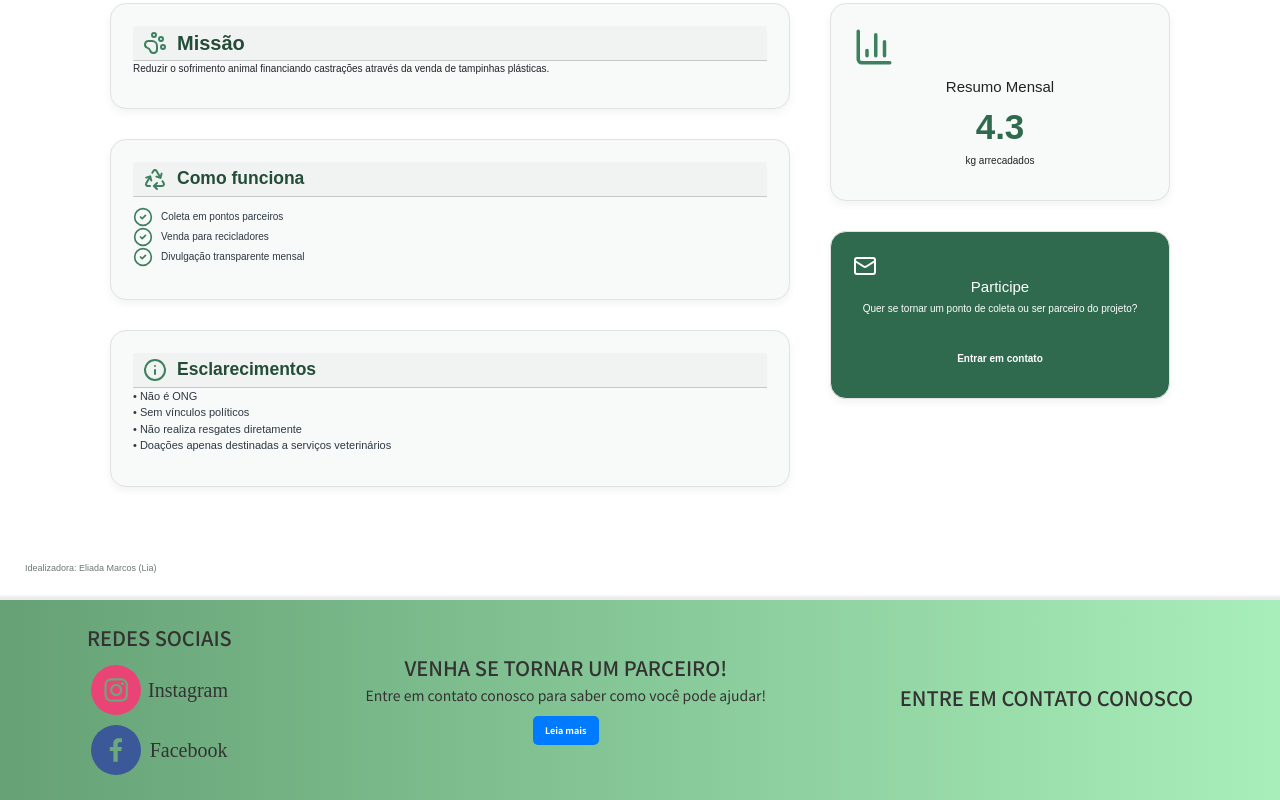
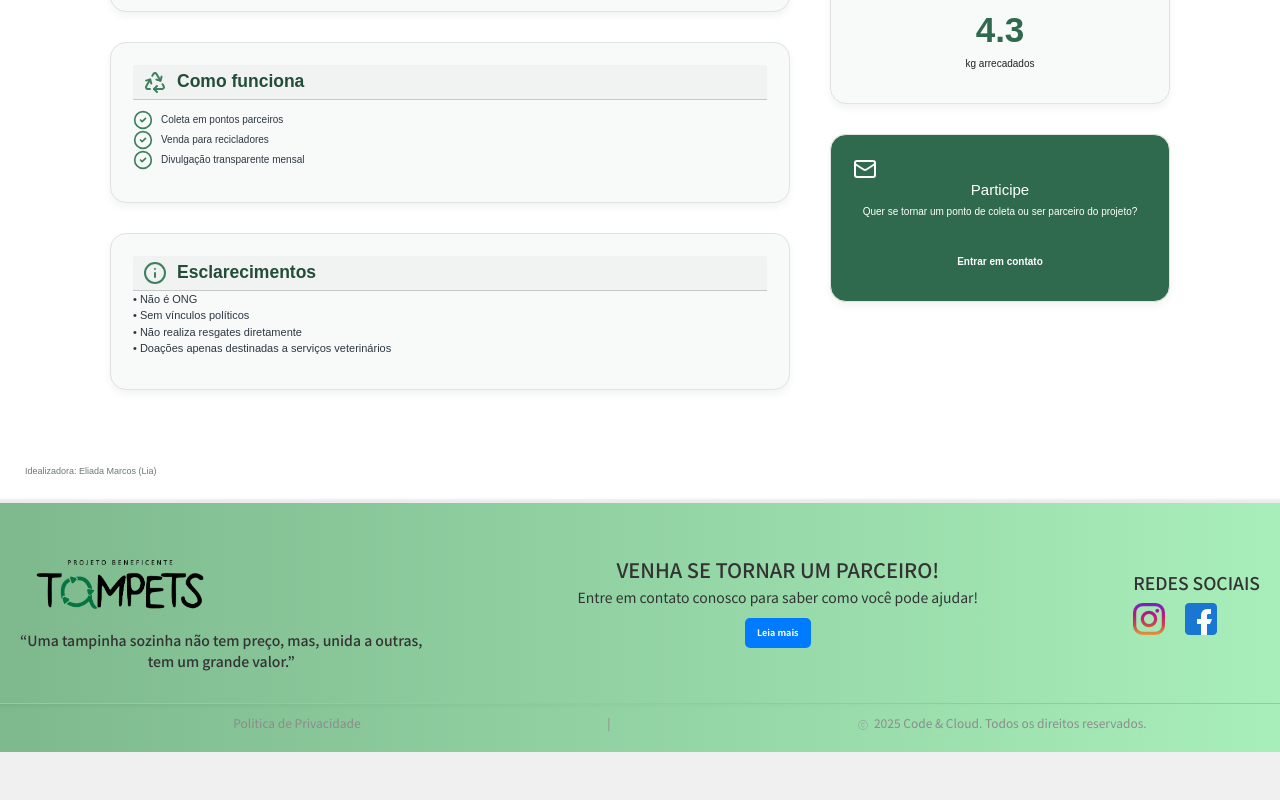
Before and after one commit to DaianeKCamargo/FATEC_ProjetoIntegrador2, a Next.js app: page /oProjeto in a window 1280 px wide. Shown: the part 395-1195 px from the top of the page. After the commit the page ends 1147 px from the top, so only its background shows below. Built offline with nearby package versions, Linux system fonts and the light colour scheme.

Commit message:
Footer e Copyright
- finalização footer [ideia inicial];
- finalização do copyright

```diff
--- a/src/Components/NavegationBar.tsx
+++ b/src/Components/Navbar/NavegationBar.tsx
@@ -8,6 +8,7 @@ import { FaBarsStaggered, FaXmark } from "react-icons/fa6";
 import { useState } from "react";
 import { BsPersonHeart } from "react-icons/bs";
 import { NavDropdown } from "react-bootstrap";
+import { RiLoginCircleLine } from "react-icons/ri";
 
 // Objeto de navegação da Navbar
 export function NavegationBar() {
@@ -82,7 +83,7 @@ export function NavegationBar() {
 
                 {/* Botão de Login/Cadastro para Desktop */}
                 <button className="loginCadastro" onClick={() => { router.push('/login'); }}>
-                    Login | Cadastro
+                   Login | Cadastro
                 </button>
 
 
@@ -152,6 +153,8 @@ export function NavegationBar() {
                         }
 
                         .loginCadastro {
+                            display: flex;
+                            justifity-direction: row;
                             margin-top: 1rem;
                             background: #FBBC04;
                             border: 0.1rem solid #ccc;
@@ -170,7 +173,7 @@ export function NavegationBar() {
                         }
 
 
-                        @media screen and (max-width: 768px) {
+                        @media (max-width: 768px) {
 
                             .navbar {
                                 justify-content: space-around;
--- /dev/null
+++ b/src/Components/copyright/index.tsx
@@ -0,0 +1,65 @@
+'use client';
+
+import { PiCopyrightThin } from "react-icons/pi";
+
+export default function Copyright() {
+    return (
+        <div className="direitos-autorais">
+            <div className="politicas">
+                <p>Politica de Privacidade</p>
+            </div>
+            <div className="divisor">
+                <p>|</p>
+            </div>
+            <div className="copyright" >
+                <p><PiCopyrightThin style={{ display: "inline-block", marginRight: "2px" }} /> 2025 Code & Cloud. Todos os direitos reservados.</p>
+            </div>
+
+
+            <style jsx>
+                {`
+                    .direitos-autorais {
+                        display: flex;
+                        flex-direction: row;
+                        justify-content: space-around;
+                        align-items: center;
+                        background: linear-gradient(to right, #35964f9c, #a8eebaff);
+                        border-top: solid 0.1rem #b5b5b5;
+                        padding: 1rem;
+                        color: #8c8c8c;
+                        font-size: 1.2rem;
+                    }
+
+                    .politicas {
+                        margin-left: 10rem;
+                        cursor: pointer;
+                    }
+
+                    .copyright {
+                        flex-direction: column;
+                    }
+
+                    @media (max-width: 768px) {
+                        .direitos-autorais {
+                            display: grid;
+                            grid-template-columns: repeat(2, 1fr);
+                            font-size: 0.7rem;
+                        }
+
+                        .divisor {
+                            display: none;
+                        }
+
+
+                        .copyright {
+                            border-left: 0.1rem solid;
+                            padding-left: 3.5rem;
+                        }
+                    }
+
+                `}
+            </style>
+        </div>
+    );
+
+}
--- a/src/Components/footer/index.tsx
+++ b/src/Components/footer/index.tsx
@@ -1,83 +1,81 @@
 'use client';
 
 import { Button } from "react-bootstrap";
+import { FaInstagram } from "react-icons/fa6";
+import { LiaFacebookSquare } from "react-icons/lia";
+import Image from "next/image";
 import { SocialIcon } from "react-social-icons";
 
 
 export default function Footer() {
     return (
         <div className="footer">
-            <div className="redes-sociais">
-                <h2> REDES SOCIAIS </h2>
-                <div className="instagram">
-                    <SocialIcon url="https://www.instagram.com/tampetsorocaba/" />
-                    <label htmlFor=""> Instagram </label>
-                </div>
-                <div className="facebook">
-                    <SocialIcon url="https://www.facebook.com/ProjetoTampets/" />
-                    <label htmlFor=""> Facebook </label>
-                </div>
+            <div className="logo-redes">
+                <Image className="logo" src="/logoTampetsOriginal.png" alt="Logo Tampets" width={200} height={300} priority />
+                <q>Uma tampinha sozinha não tem preço, mas, unida a outras, <br/>tem um grande valor.</q>
+
             </div>
 
             <div className="seja-parceiro">
                 <h2> VENHA SE TORNAR UM PARCEIRO! </h2>
-                <p>Entre em contato  conosco para saber como você pode ajudar!</p>
+                <p className="mensagem-parceiro">Entre em contato  conosco para saber como você pode ajudar!</p>
                 <button className="news-card-button">Leia mais</button>
 
             </div>
 
-            <div className="contato">
-                <h2>  ENTRE EM CONTATO CONOSCO </h2>
-
-
+            <div className="redes-sociais">
+                <div className="titulo">
+                    <h3> REDES SOCIAIS </h3>
+                </div>
+                <div className="icons">
+                    <Image className="instagram" src="/instagram.png" alt="instagram" width={32} height={32} priority />
+                    <Image className="facebook" src="/facebook.png" alt="facebook" width={32} height={32} priority />
+                </div>
             </div>
 
 
             <style jsx>
                 {`
                 .footer {
+                    dispaly: flex;
                     flex-direction: row;
-                    justify-content: space-around;
+                    justify-content: space-between;
                     align-items: center;
-                    background: linear-gradient(to right, #65a175ff, #a8eebaff);
-                    height: 20rem;
+                    background: linear-gradient(to right, #35964f9c, #a8eebaff);
+                    height: 25vh;
                     box-shadow: 0 0 0.2rem 0.4rem rgba(0,0,0,0.08);
                     padding: 2rem;
                     color: #333;
                 }
 
-                .redes-sociais {
+                // LOGO //
+                .logo-redes {
                     display: flex;
                     justify-content: center;
                     flex-direction: column;
+                    align-items: center;
+                    flex-grow: 1;
                 }
 
-                .instagram {
-                    display: flex;
-                    justify-content: space-around;
-                    align-items: center;
-                    font-family: instagram Sans;
-                    font-size: 2.0rem;
-                    margin-top: 1rem;
+                q {
+                    text-align: center;
+                    font-size: 1.4rem;
+                    font-weight: 500;
+                    margin-bottom: 2rem;
                 }
 
-                .facebook {
-                    display: flex;
-                    justify-content: space-around;
-                    align-items: center;
-                    font-family: facebook Sans;
-                    font-size: 2.0rem;
-                    margin-top: 1rem;
-                }
+
+                // SEJA PARCEIRO //
 
                 .seja-parceiro {
                     display: flex;
                     justify-content: center;
                     align-items: center;
                     flex-direction: column;
+                    flex-grow: 1;
                 }
 
-                p {
+                .mensagem-parceiro {
                     font-size: 1.4rem;
                 }
 
@@ -92,9 +90,43 @@ export default function Footer() {
                     transition: background-color 0.2s;
                 }
 
+               // REDES SOCIAIS //
+                .redes-sociais {
+                    display: flex;
+                    align-items: center;
+                    justify-content: center;
+                    flex-direction: column;
+                    font-size: 1.5.0rem;
+                    flex-grow: 3;
+                }
 
 
+                .icons {
+                    display: flex;
+                    gap: 2rem;
+                    margin-top: 1rem;
+                    cursor: pointer;
+                }
 
+                @media (max-width: 768px) {
+                    .footer {
+                        height: 40vh;
+                        flex-direction: column;
+                        gap: 2rem;
+                    }
+
+                    .logo-redes {
+                        width: 80%;
+                    }
+
+                    q {
+                        display: none;
+                    }
+
+                    .seja-parceiro {
+                        display: none;
+                    }
+                }
 
             `}
             </style>
--- a/src/app/layout.tsx
+++ b/src/app/layout.tsx
@@ -3,6 +3,7 @@ import NavegationBar from "@/Components/NavegationBar";
 // @ts-ignore: allow side-effect import for global CSS without type declarations
 import './globals.css';
 import Footer from '@/Components/footer';
+import Copyright from '@/Components/copyright';
 
 // Configuração da fonte
 const notoSansJp = Noto_Sans_JP({
@@ -24,6 +25,7 @@ export default function RootLayout({
         <NavegationBar />
         {children}
         <Footer />
+        <Copyright />
       </body>
     </html>
   );
```
Also changed, not shown: public/facebook.png (added), public/instagram.png (added), src/Components/Navbar/NavItem.tsx (renamed from src/Components/NavItem.tsx).
